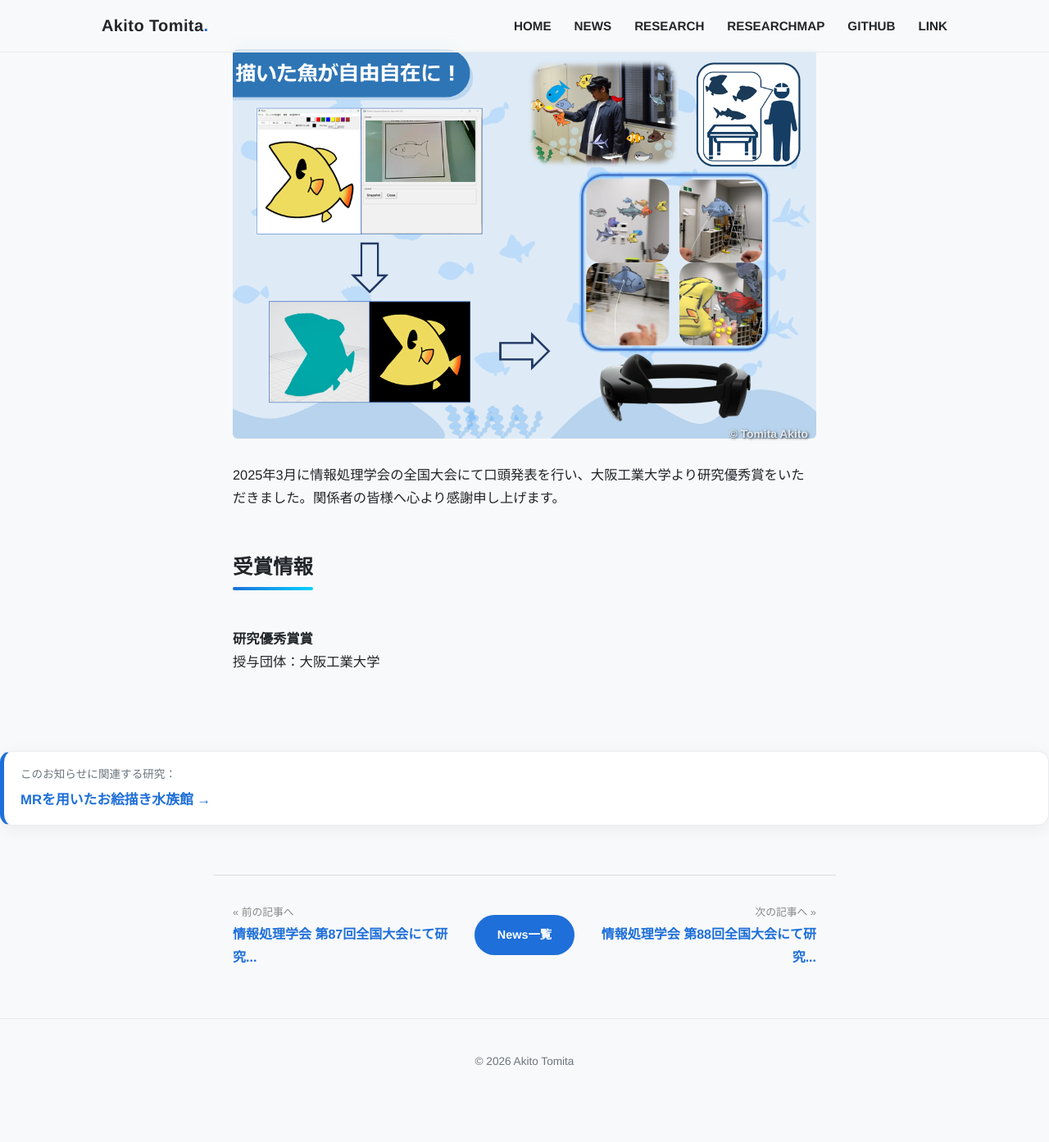
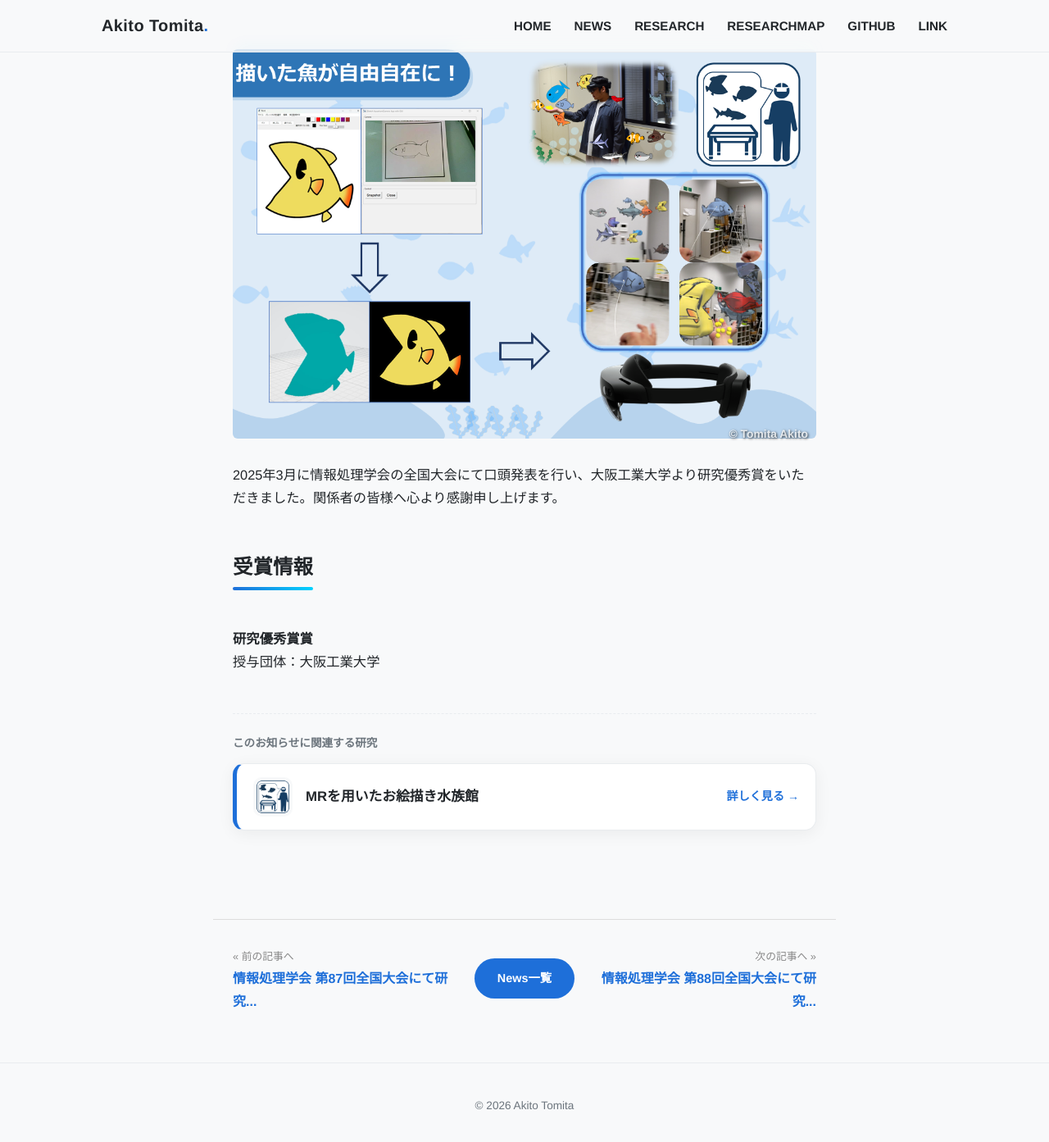
Before and after one commit to TomitaAkito/TomitaAkito.github.io, a Jekyll site: the page built from _posts/2025-03-20-ReserchAward2025.md, in a window 1280 px wide and 1400 px high, scrolled down 297 px. Shown: the top 1393 px of the window at 82% size. Built offline with Jekyll 4.4.1, drawn with Linux system fonts in a browser that asks for light colours; before the commit the page ends 1644 px from its top, so only the background shows below that.

Commit message:
ポスト内における研究HP遷移画面UIのバグ修正

```diff
--- a/_layouts/post.html
+++ b/_layouts/post.html
@@ -20,17 +20,28 @@ layout: default
 
   <div class="post-body">
     {{ content }}
+
+    {% if page.research %}
+      {% assign related_research = site.research | where: "slug", page.research | first %}
+      {% if related_research %}
+      <div class="post-related-research">
+        <span class="post-related-label">このお知らせに関連する研究</span>
+        <a href="{{ related_research.url | relative_url }}" class="post-related-card">
+          {% if related_research.icon %}
+          <div class="post-related-icon">
+            <img src="{{ related_research.icon | relative_url }}" alt="" aria-hidden="true">
+          </div>
+          {% endif %}
+          <div class="post-related-info">
+            <span class="post-related-title">{{ related_research.title }}</span>
+            <span class="post-related-arrow">詳しく見る &rarr;</span>
+          </div>
+        </a>
+      </div>
+      {% endif %}
+    {% endif %}
   </div>
 
-  {% if page.research %}
-    {% assign related_research = site.research | where: "slug", page.research | first %}
-    {% if related_research %}
-    <div class="post-related-research" style="margin-top: 30px; padding: 16px 20px; background: #ffffff; border: 1px solid var(--color-border); border-left: 5px solid var(--color-main); border-radius: var(--radius); box-shadow: var(--shadow);">
-      <span style="font-size: 0.85rem; color: var(--color-text-sub); display: block; margin-bottom: 4px;">このお知らせに関連する研究：</span>
-      <a href="{{ related_research.url | relative_url }}" style="font-weight: bold; font-size: 1.05rem; color: var(--color-main);">{{ related_research.title }} &rarr;</a>
-    </div>
-    {% endif %}
-  {% endif %}
 
 
 {% assign visible_posts = site.posts | where_exp: "item", "item.hidden != true" %}
--- a/assets/css/style.css
+++ b/assets/css/style.css
@@ -647,6 +647,80 @@ a:hover {
 
 .post-body a {
   border-bottom: 1px solid currentColor;
+}
+
+/* 記事内の関連研究カード */
+.post-related-research {
+  margin-top: 48px;
+  padding-top: 24px;
+  border-top: 1px dashed var(--color-border);
+}
+.post-related-label {
+  font-size: 0.85rem;
+  color: var(--color-text-sub);
+  font-weight: 700;
+  display: block;
+  margin-bottom: 12px;
+}
+.post-related-card {
+  display: flex !important;
+  align-items: center;
+  gap: 16px;
+  padding: 16px 20px;
+  background: var(--color-surface);
+  border: 1px solid var(--color-border) !important;
+  border-left: 5px solid var(--color-main) !important;
+  border-radius: var(--radius);
+  box-shadow: var(--shadow);
+  text-decoration: none !important;
+  color: var(--color-text) !important;
+  transition: var(--transition);
+}
+.post-related-card:hover {
+  transform: translateY(-3px);
+  box-shadow: var(--shadow-hover);
+  border-color: var(--color-main) !important;
+  color: var(--color-text) !important;
+}
+.post-related-icon {
+  width: 48px;
+  height: 48px;
+  flex-shrink: 0;
+  display: flex;
+  align-items: center;
+  justify-content: center;
+  background: var(--color-bg);
+  border-radius: 10px;
+  padding: 4px;
+}
+.post-related-icon img {
+  width: 100%;
+  height: 100%;
+  object-fit: contain;
+  margin: 0 !important;
+  border-radius: 6px;
+}
+.post-related-info {
+  flex: 1;
+  display: flex;
+  justify-content: space-between;
+  align-items: center;
+  gap: 12px;
+}
+.post-related-title {
+  font-size: 1.05rem;
+  font-weight: 700;
+  color: var(--color-text);
+  line-height: 1.4;
+}
+.post-related-card:hover .post-related-title {
+  color: var(--color-main);
+}
+.post-related-arrow {
+  font-size: 0.88rem;
+  font-weight: 700;
+  color: var(--color-main);
+  white-space: nowrap;
 }
 
 .post-nav {
```
Also changed, not shown: _research/mr-sketchaquarium.md (+1 -1 lines).
